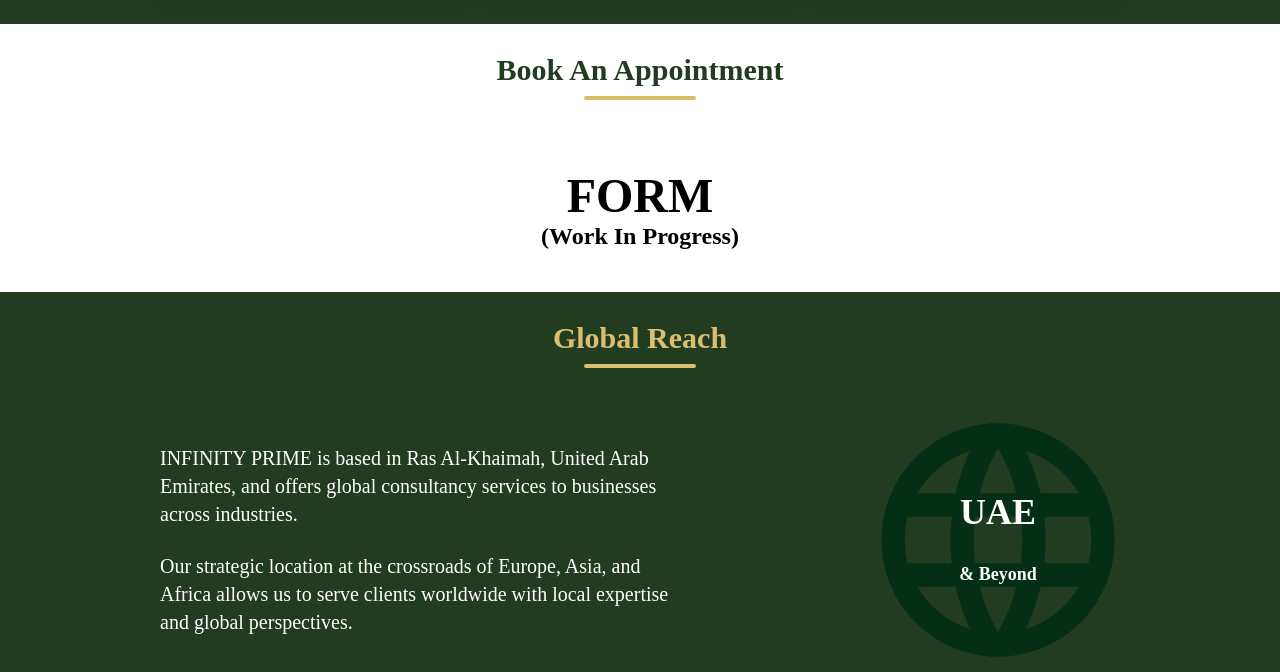
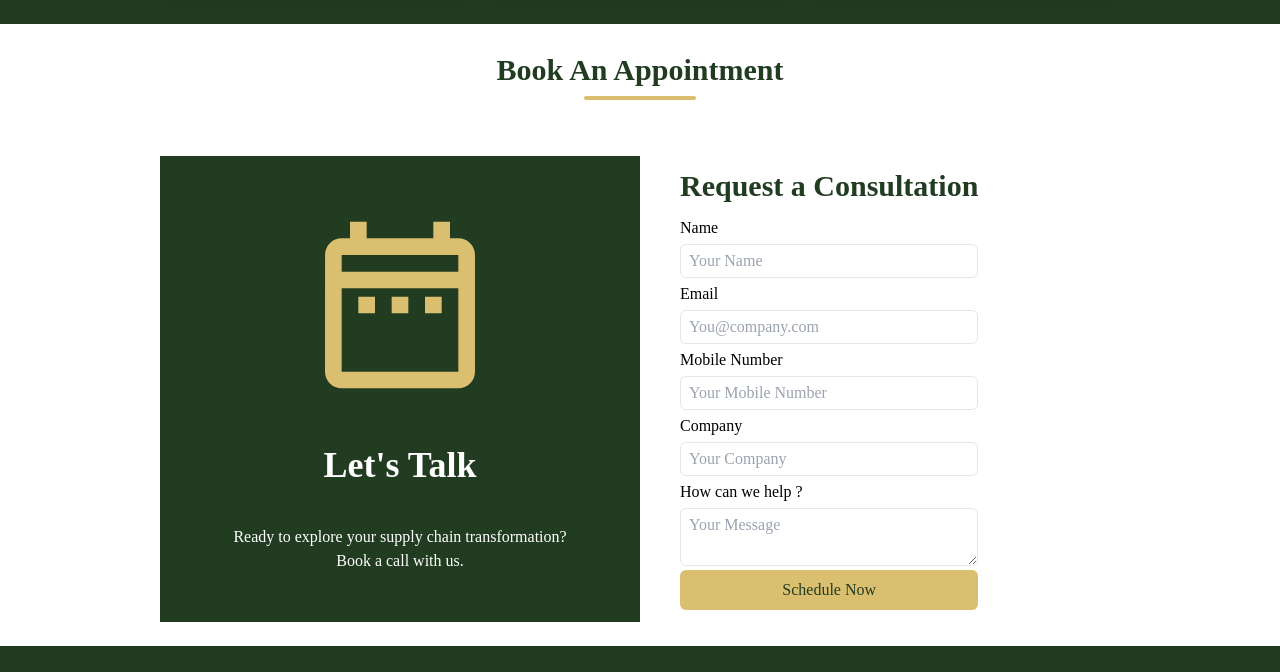
Before and after one commit to saurabhprojects23/infinityprime, a React (Create React App) app: page / in a window 1280 px wide. Shown: the part 4520-5192 px from the top of the page. Built offline with nearby package versions, Linux system fonts and the light colour scheme; a web font is replaced by a local one.

Commit message:
form making and changes

```diff
--- a/src/Pages/LandingPage.js
+++ b/src/Pages/LandingPage.js
@@ -15,6 +15,8 @@
 import img2 from "../Assets/SUPPLY CHAIN STRATEGIES.jpg";
 import img3 from "../Assets/DIGITAL TRANSFORMATION.jpg";
 import { TbWorld } from "react-icons/tb";
+import { MdOutlineDateRange } from "react-icons/md";
+
 
 
 
@@ -350,7 +352,31 @@
         <p className='lg:text-3xl text-2xl font-bold text-[#213c21] flex justify-self-center items-center pb-2 pt-3'>Book An Appointment</p>
         <div className='flex justify-center items-center pb-4'><div className='lg:w-28 md:w-20 w-16 h-1 bg-[#dbbf70] rounded-3xl flex justify-center items-center'></div></div>
     </div>
-    <p className='text-5xl font-bold flex flex-col justify-center items-center p-10'>FORM<br/><span className='text-2xl'>(Work In Progress)</span></p>
+    {/* <p className='text-5xl font-bold flex flex-col justify-center items-center p-10'>FORM<br/><span className='text-2xl'>(Work In Progress)</span></p> */}
+    <div className='py-6 lg:px-40 flex'>
+      <div className='bg-[#213c21] flex flex-col justify-center items-center gap-10 py-10 px-14 w-1/2'>
+      <MdOutlineDateRange className='text-[200px] text-[#dbbf70]'/>
+      <p className='text-white text-4xl font-bold'>Let's Talk</p>
+      <p className='text-white text-center'>Ready to explore your supply chain transformation?<br/>
+      Book a call with us.</p>
+      </div>
+      <div className='py-3 px-10'>
+      <p className='text-3xl font-bold pb-3 text-[#213c21]'>Request a Consultation</p>
+        <form className='flex flex-col gap-1'>
+          <p>Name</p>
+          <input placeholder='Your Name' type='name' className='border p-1 rounded-md px-2'/>
+          <p>Email</p>
+          <input placeholder='You@company.com' type='email' className='border p-1 rounded-md px-2'/>
+          <p>Mobile Number</p>
+          <input placeholder='Your Mobile Number' type='number' className='border p-1 rounded-md px-2'/>
+          <p>Company</p>
+          <input placeholder='Your Company' type='text' className='border p-1 rounded-md px-2'/>
+          <p>How can we help ?</p>
+          <textarea placeholder='Your Message' className='border p-1 rounded-md px-2'/>
+          <button className='bg-[#dbbf70] text-[#213c21] p-2 rounded-md'>Schedule Now</button>
+        </form>
+      </div>
+    </div>
    </div>
 
    {/* GLOBAL REACH */}
```
